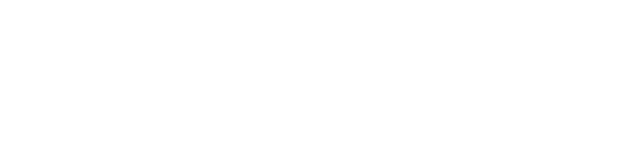
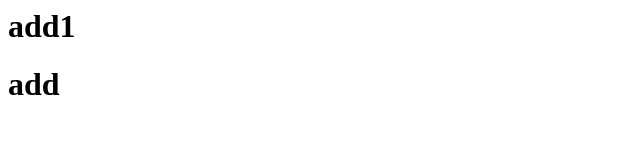
Before and after one commit to MrGc/git_learning, a plain HTML site: page index.html in a window 1280 px wide. Shown: the whole page, without its empty margins (0-640 px from the left). Drawn offline with Linux system fonts and the light colour scheme.

Commit message:
Up index

```diff
--- a/index.html
+++ b/index.html
@@ -1,4 +1,6 @@
 <html>
  <head>
 </head>
+	<h1>add1</h1>
+	<h1>add</h1>
 </html>
```
